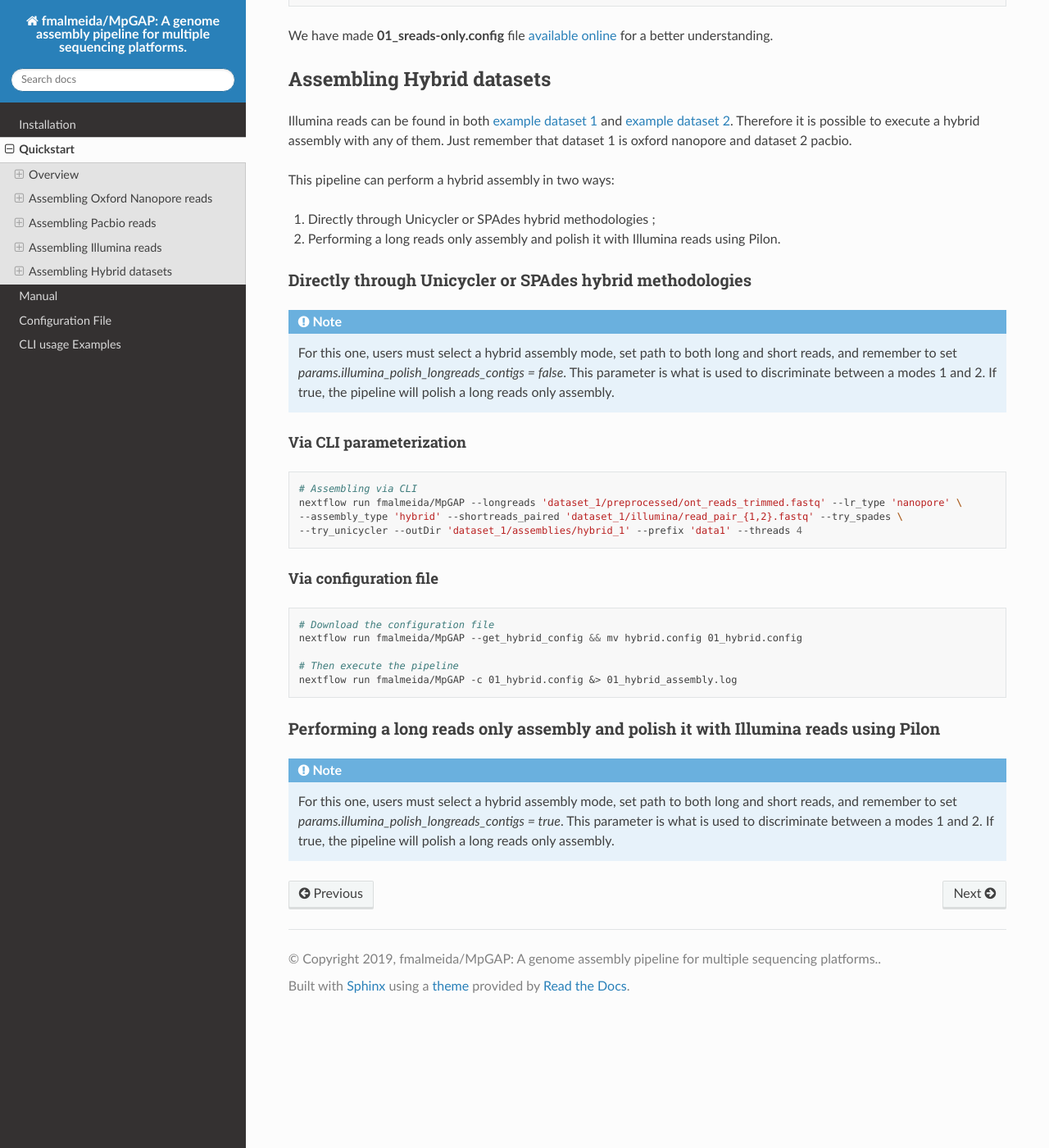
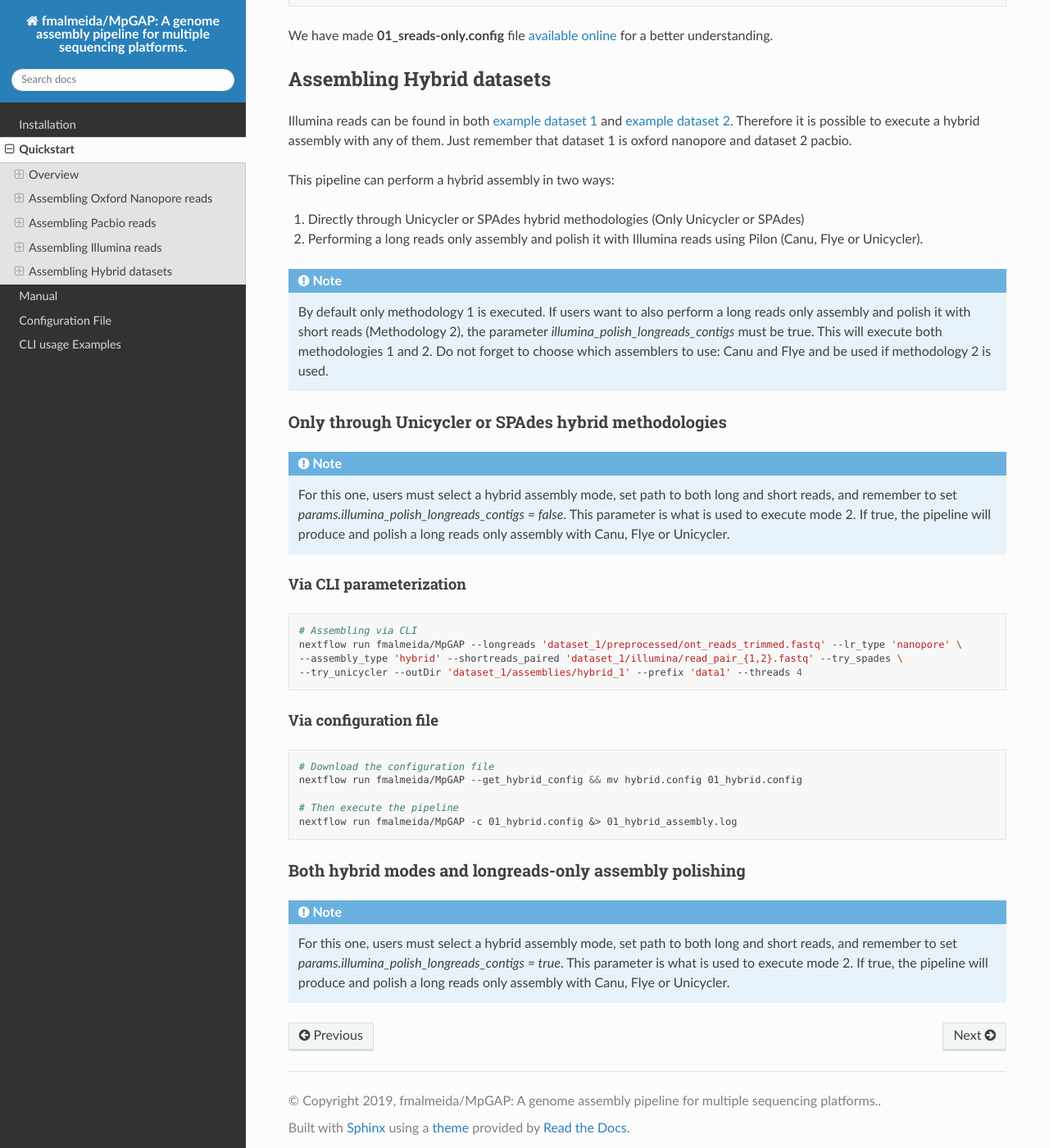
Before and after one commit to fmalmeida/MpGAP, a Sphinx documentation site: the page built from docs/quickstart.rst, in a window 1280 px wide and 1400 px high, scrolled down 2384 px. Shown: the whole window at 82% size. Built offline with Sphinx 7.4.7 and the Read the Docs theme 2.0.0, drawn with Linux system fonts in a browser that asks for light colours.

Commit message:
Starting to fix manual

```diff
--- a/docs/manual.rst
+++ b/docs/manual.rst
@@ -127,8 +127,9 @@ Usage example
    * - ``--illumina_polish_longreads_contigs``
      - N
      - False
-     - Tells the pipeline to polish a long reads only assembly using short reads data. (A type of hybrid method).
-     For that, users have to set path to Illumina reads through ``--shortreads_paired`` or ``--shortreads_single``.
+     - Tells the pipeline to create a long reads only assembly and polish it with short reads. By default, only
+     the hybrid mode of Unicycler and SPAdes are executed. If used, users must remember which assemblers to use
+     for a long reads only assembly first: `--try_unicycler`, ``--try_canu`` or ``--try_flye``.
 
 All this parameters are configurable through a configuration file. We encourage users to use the configuration
 file since it will keep your execution cleaner and more readable. See a :ref:`config` example.
--- a/docs/quickstart.rst
+++ b/docs/quickstart.rst
@@ -136,19 +136,24 @@ hybrid assembly with any of them. Just remember that dataset 1 is oxford nanopor
 
 This pipeline can perform a hybrid assembly in two ways:
 
-1. Directly through Unicycler or SPAdes hybrid methodologies ;
-2. Performing a long reads only assembly and polish it with Illumina reads using Pilon.
+1. Directly through Unicycler or SPAdes hybrid methodologies (Only Unicycler or SPAdes)
+2. Performing a long reads only assembly and polish it with Illumina reads using Pilon (Canu, Flye or Unicycler).
+
+.. note::
+
+  By default only methodology 1 is executed. If users want to also perform a long reads only assembly and polish it with short reads (Methodology 2),
+  the parameter `illumina_polish_longreads_contigs` must be true. This will execute both methodologies 1 and 2. Do not forget to choose which assemblers
+  to use: Canu and Flye and be used if methodology 2 is used.
 
 
-
-Directly through Unicycler or SPAdes hybrid methodologies
----------------------------------------------------------
+Only through Unicycler or SPAdes hybrid methodologies
+-----------------------------------------------------
 
 .. note::
 
   For this one, users must select a hybrid assembly mode, set path to both long and short reads, and remember to set
-  `params.illumina_polish_longreads_contigs = false`. This parameter is what is used to discriminate between a modes 1 and 2.
-  If true, the pipeline will polish a long reads only assembly.
+  `params.illumina_polish_longreads_contigs = false`. This parameter is what is used to execute mode 2. If true,
+  the pipeline will produce and polish a long reads only assembly with Canu, Flye or Unicycler.
 
 Via CLI parameterization
 """"""""""""""""""""""""
@@ -171,11 +176,11 @@ Via configuration file
   # Then execute the pipeline
   nextflow run fmalmeida/MpGAP -c 01_hybrid.config &> 01_hybrid_assembly.log
 
-Performing a long reads only assembly and polish it with Illumina reads using Pilon
------------------------------------------------------------------------------------
+Both hybrid modes and longreads-only assembly polishing
+-------------------------------------------------------
 
 .. note::
 
   For this one, users must select a hybrid assembly mode, set path to both long and short reads, and remember to set
-  `params.illumina_polish_longreads_contigs = true`. This parameter is what is used to discriminate between a modes 1 and 2.
-  If true, the pipeline will polish a long reads only assembly.
+  `params.illumina_polish_longreads_contigs = true`. This parameter is what is used to execute mode 2. If true,
+  the pipeline will produce and polish a long reads only assembly with Canu, Flye or Unicycler.
```
